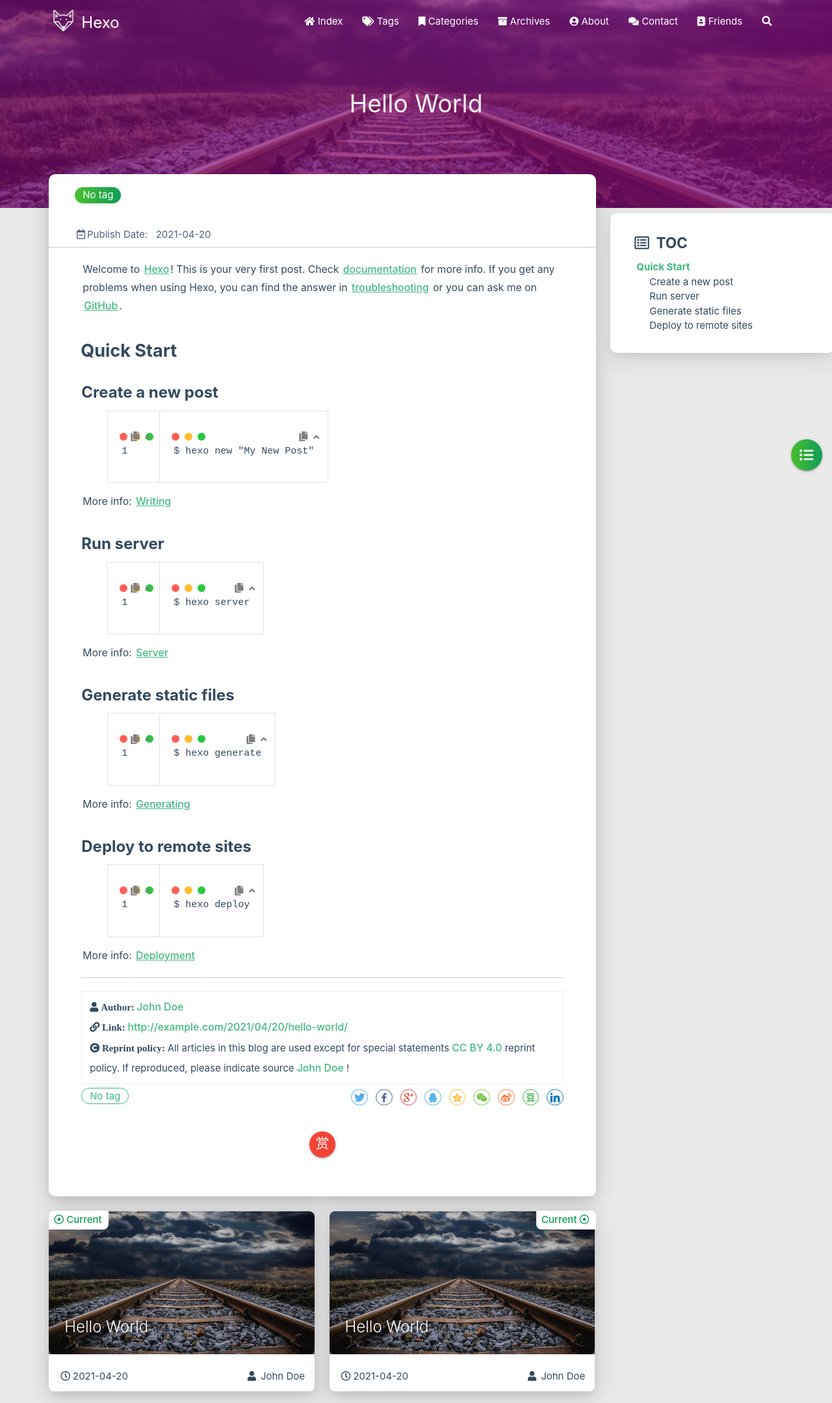
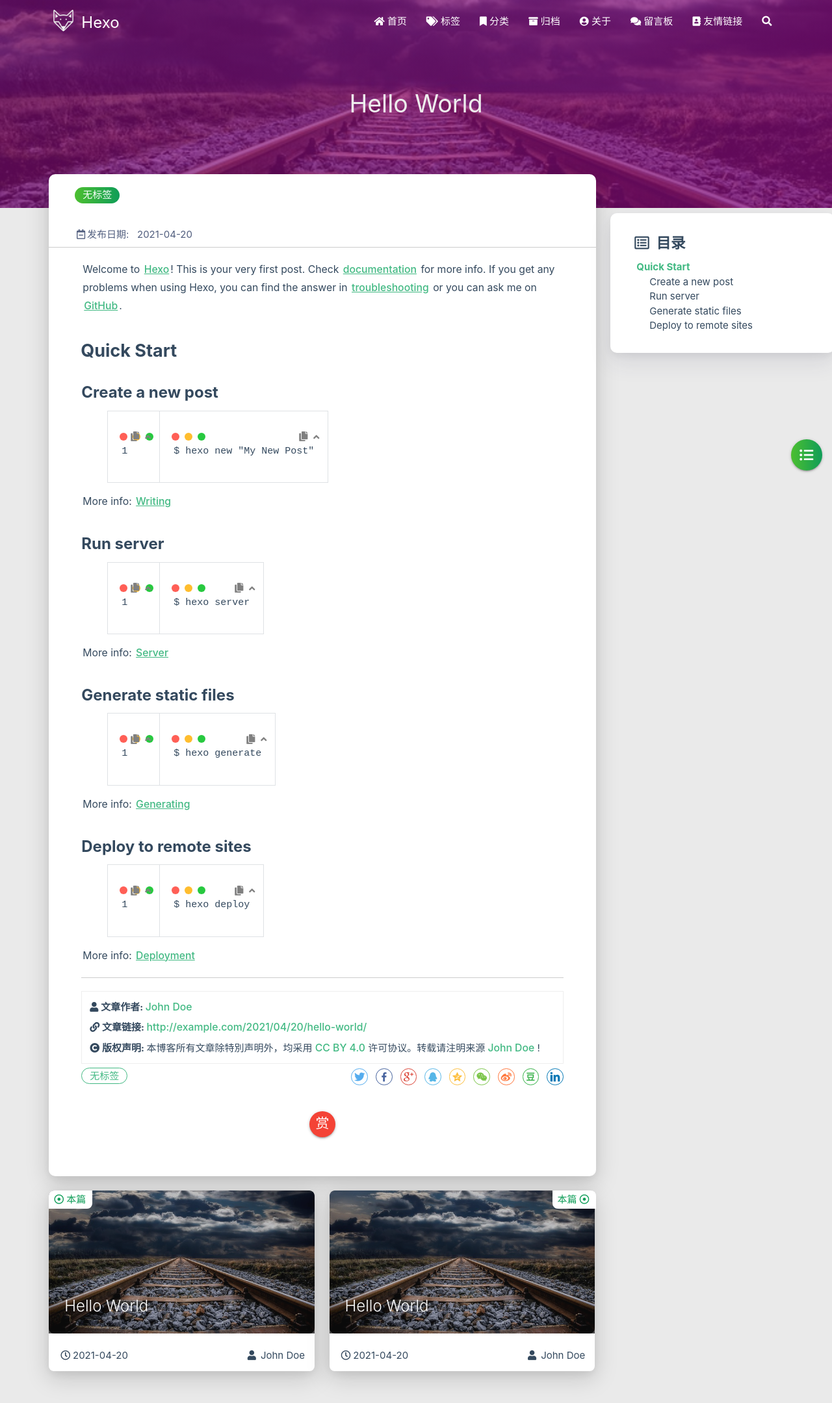
Before and after one commit to ThomasCheng99/ThomasCheng99.github.io, a plain HTML site: page 2021/04/20/hello-world/index.html in a window 1280 px wide. Shown: the top 2159 px of the page at 65% size. Drawn offline with Linux system fonts and the light colour scheme; some packages are replaced by stand-ins of ours; no server answers; a script that the page names is missing.

Commit message:
Site updated: 2021-04-20 18:51:55

```diff
--- a/2021/04/20/hello-world/index.html
+++ b/2021/04/20/hello-world/index.html
@@ -1,5 +1,5 @@
 <!DOCTYPE HTML>
-<html lang="en">
+<html lang="zh-CN">
 
 
 <head>
@@ -57,7 +57,7 @@
 
       <i class="fas fa-home" style="zoom: 0.6;"></i>
 
-      <span>Index</span>
+      <span>首页</span>
     </a>
 
   </li>
@@ -68,7 +68,7 @@
 
       <i class="fas fa-tags" style="zoom: 0.6;"></i>
 
-      <span>Tags</span>
+      <span>标签</span>
     </a>
 
   </li>
@@ -79,7 +79,7 @@
 
       <i class="fas fa-bookmark" style="zoom: 0.6;"></i>
 
-      <span>Categories</span>
+      <span>分类</span>
     </a>
 
   </li>
@@ -90,7 +90,7 @@
 
       <i class="fas fa-archive" style="zoom: 0.6;"></i>
 
-      <span>Archives</span>
+      <span>归档</span>
     </a>
 
   </li>
@@ -101,7 +101,7 @@
 
       <i class="fas fa-user-circle" style="zoom: 0.6;"></i>
 
-      <span>About</span>
+      <span>关于</span>
     </a>
 
   </li>
@@ -112,7 +112,7 @@
 
       <i class="fas fa-comments" style="zoom: 0.6;"></i>
 
-      <span>Contact</span>
+      <span>留言板</span>
     </a>
 
   </li>
@@ -123,14 +123,14 @@
 
       <i class="fas fa-address-book" style="zoom: 0.6;"></i>
 
-      <span>Friends</span>
+      <span>友情链接</span>
     </a>
 
   </li>
 
   <li>
     <a href="#searchModal" class="modal-trigger waves-effect waves-light">
-      <i id="searchIcon" class="fas fa-search" title="Search" style="zoom: 0.85;"></i>
+      <i id="searchIcon" class="fas fa-search" title="搜索" style="zoom: 0.85;"></i>
     </a>
   </li>
 </ul>
@@ -160,7 +160,7 @@
 
 			    <i class="fa-fw fas fa-home"></i>
 
-			Index
+			首页
 		</a>
 
         </li>
@@ -171,7 +171,7 @@
 
 			    <i class="fa-fw fas fa-tags"></i>
 
-			Tags
+			标签
 		</a>
 
         </li>
@@ -182,7 +182,7 @@
 
 			    <i class="fa-fw fas fa-bookmark"></i>
 
-			Categories
+			分类
 		</a>
 
         </li>
@@ -193,7 +193,7 @@
 
 			    <i class="fa-fw fas fa-archive"></i>
 
-			Archives
+			归档
 		</a>
 
         </li>
@@ -204,7 +204,7 @@
 
 			    <i class="fa-fw fas fa-user-circle"></i>
 
-			About
+			关于
 		</a>
 
         </li>
@@ -215,7 +215,7 @@
 
 			    <i class="fa-fw fas fa-comments"></i>
 
-			Contact
+			留言板
 		</a>
 
         </li>
@@ -226,7 +226,7 @@
 
 			    <i class="fa-fw fas fa-address-book"></i>
 
-			Friends
+			友情链接
 		</a>
 
         </li>
@@ -430,7 +430,7 @@
                 <div class="col s7">
 
                           <div class="article-tag">
-                            <span class="chip bg-color">No tag</span>
+                            <span class="chip bg-color">无标签</span>
                           </div>
 
                 </div>
@@ -442,7 +442,7 @@
             <div class="post-info">
 
                 <div class="post-date info-break-policy">
-                    <i class="far fa-calendar-minus fa-fw"></i>Publish Date:&nbsp;&nbsp;
+                    <i class="far fa-calendar-minus fa-fw"></i>发布日期:&nbsp;&nbsp;
                     2021-04-20
                 </div>
 
@@ -489,7 +489,7 @@
             <div class="reprint__author">
                 <span class="reprint-meta" style="font-weight: bold;">
                     <i class="fas fa-user">
-                        Author:
+                        文章作者:
                     </i>
                 </span>
                 <span class="reprint-info">
@@ -499,7 +499,7 @@
             <div class="reprint__type">
                 <span class="reprint-meta" style="font-weight: bold;">
                     <i class="fas fa-link">
-                        Link:
+                        文章链接:
                     </i>
                 </span>
                 <span class="reprint-info">
@@ -509,13 +509,13 @@
             <div class="reprint__notice">
                 <span class="reprint-meta" style="font-weight: bold;">
                     <i class="fas fa-copyright">
-                        Reprint policy:
+                        版权声明:
                     </i>
                 </span>
                 <span class="reprint-info">
-                    All articles in this blog are used except for special statements
+                    本博客所有文章除特別声明外，均采用
                     <a href="https://creativecommons.org/licenses/by/4.0/deed.zh" rel="external nofollow noreferrer" target="_blank">CC BY 4.0</a>
-                    reprint policy. If reproduced, please indicate source
+                    许可协议。转载请注明来源
                     <a href="/about" target="_blank">John Doe</a>
                     !
                 </span>
@@ -525,7 +525,7 @@
 
     <script async defer>
       document.addEventListener("copy", function (e) {
-        let toastHTML = '<span>Copied successfully, please follow the reprint policy of this article</span><button class="btn-flat toast-action" onclick="navToReprintStatement()" style="font-size: smaller">more</a>';
+        let toastHTML = '<span>复制成功，请遵循本文的转载规则</span><button class="btn-flat toast-action" onclick="navToReprintStatement()" style="font-size: smaller">查看</a>';
         M.toast({html: toastHTML})
       });
 
@@ -540,7 +540,7 @@
                 <div class="post-meta__tag-list" style="display: inline-block;">
 
                         <div class="article-tag">
-                            <span class="chip bg-color">No tag</span>
+                            <span class="chip bg-color">无标签</span>
                         </div>
 
                 </div>
@@ -712,7 +712,7 @@
 
         <div class="article col s12 m6" data-aos="fade-up" data-aos="fade-up">
             <div class="article-badge left-badge text-color">
-                <i class="far fa-dot-circle"></i>&nbsp;Current
+                <i class="far fa-dot-circle"></i>&nbsp;本篇
             </div>
             <div class="card">
                 <a href="/2021/04/20/hello-world/">
@@ -750,7 +750,7 @@
 
         <div class="article col s12 m6" data-aos="fade-up">
             <div class="article-badge right-badge text-color">
-                Current&nbsp;<i class="far fa-dot-circle"></i>
+                本篇&nbsp;<i class="far fa-dot-circle"></i>
             </div>
             <div class="card">
                 <a href="/2021/04/20/hello-world/">
@@ -813,7 +813,7 @@
     </div>
     <div id="toc-aside" class="expanded col l3 hide-on-med-and-down">
         <div class="toc-widget card" style="background-color: white;">
-            <div class="toc-title"><i class="far fa-list-alt"></i>&nbsp;&nbsp;TOC</div>
+            <div class="toc-title"><i class="far fa-list-alt"></i>&nbsp;&nbsp;目录</div>
             <div id="toc-content"></div>
         </div>
     </div>
@@ -1042,8 +1042,8 @@
 <div id="searchModal" class="modal">
     <div class="modal-content">
         <div class="search-header">
-            <span class="title"><i class="fas fa-search"></i>&nbsp;&nbsp;Search</span>
-            <input type="search" id="searchInput" name="s" placeholder="Please enter a search keyword"
+            <span class="title"><i class="fas fa-search"></i>&nbsp;&nbsp;搜索</span>
+            <input type="search" id="searchInput" name="s" placeholder="请输入搜索的关键字"
                    class="search-input">
         </div>
         <div id="searchResult"></div>
```
Also changed, not shown: archives/2021/04/index.html (+23 -23 lines), archives/2021/index.html (+23 -23 lines), archives/index.html (+23 -23 lines), index.html (+19 -19 lines).
